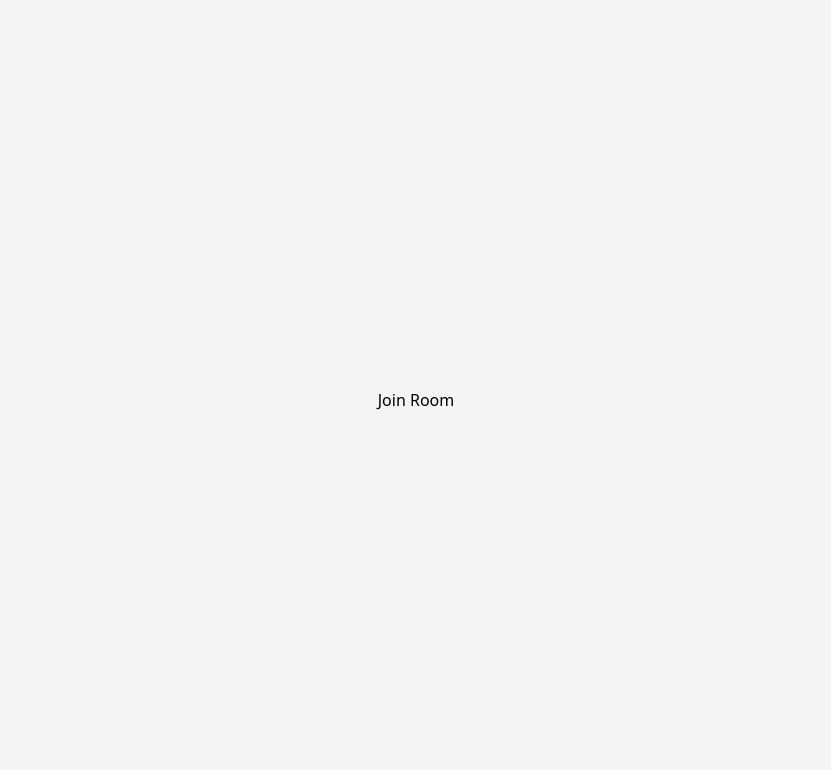
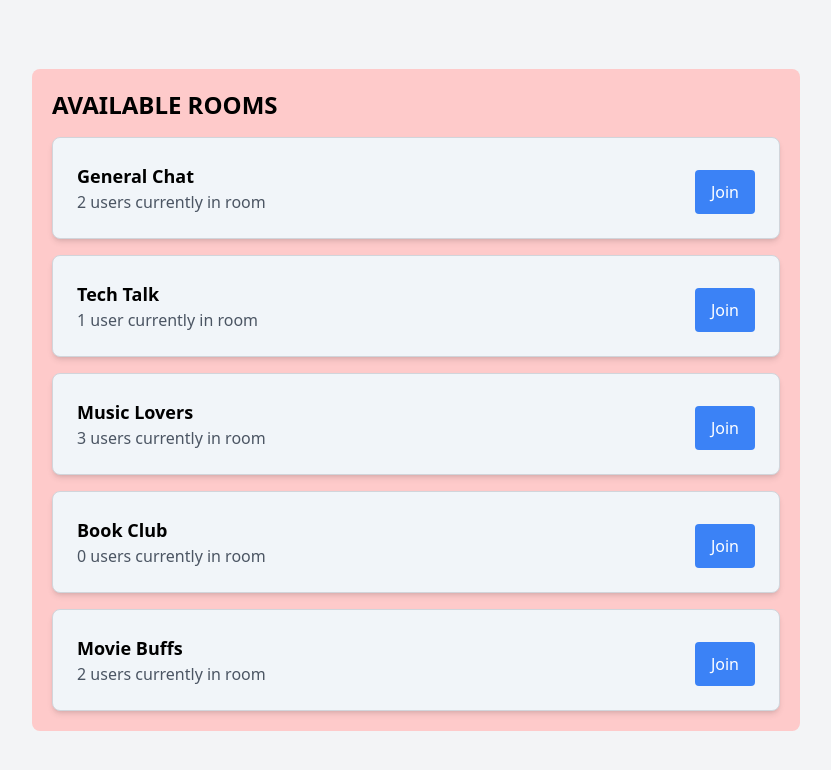
Before and after one commit to Joh221105/chatapp-react-js, a React (Create React App) app in the folder frontend/: page /join in a window 1280 px wide. Shown: the top 770 px of the page, without its empty margins (224-1055 px from the left). Built offline with nearby package versions, Linux system fonts and the light colour scheme.

Commit message:
maps through and displays room in AvailableRooms.js

```diff
--- a/frontend/src/Join/components/AvailableRooms.js
+++ b/frontend/src/Join/components/AvailableRooms.js
@@ -0,0 +1,22 @@
+import React from "react";
+import rooms from "../../data";
+import RoomCard from "./RoomCard";
+
+const AvailableRooms = () => {
+  const handleJoinRoom = (room) => {
+    console.log(`Joining room: ${room.name}`); //probably navigate to /room/id
+  };
+
+  return (
+    <div className="p-5 bg-red-200 rounded-lg">
+      <h2 className="text-2xl font-bold mb-4 uppercase">Available Rooms</h2>
+      <div className="space-y-4">
+        {rooms.map((room) => (
+          <RoomCard key={room.id} room={room} onJoin={handleJoinRoom} />
+        ))}
+      </div>
+    </div>
+  );
+};
+
+export default AvailableRooms;
--- /dev/null
+++ b/frontend/src/Join/components/RoomCard.js
@@ -0,0 +1,23 @@
+import React from "react";
+
+const RoomCard = ({ room, onJoin }) => {
+  return (
+    <div className="flex align-center justify-between p-6 border border-gray-300 bg-slate-100 rounded-lg shadow-md mb-4">
+      <div>
+        <h3 className="text-lg font-semibold">{room.name}</h3>
+        <p className="text-gray-600">
+          {room.currentUsers.length}{" "}
+          {room.currentUsers.length === 1 ? "user" : "users"} currently in room
+        </p>
+      </div>
+      <button
+        className="mt-2 bg-blue-500 text-white py-1 px-4 rounded hover:bg-blue-600"
+        onClick={() => onJoin(room)}
+      >
+        Join
+      </button>
+    </div>
+  );
+};
+
+export default RoomCard;
--- a/frontend/src/Join/containers/JoinRoomPage.js
+++ b/frontend/src/Join/containers/JoinRoomPage.js
@@ -1,9 +1,12 @@
-import React from 'react'
+import React from "react";
+import AvailableRooms from "../components/AvailableRooms";
 
 const JoinRoom = () => {
   return (
-    <div>Join Room</div>
-  )
-}
+    <div className="w-[60vw]">
+      <AvailableRooms />
+    </div>
+  );
+};
 
-export default JoinRoom
+export default JoinRoom;
```
